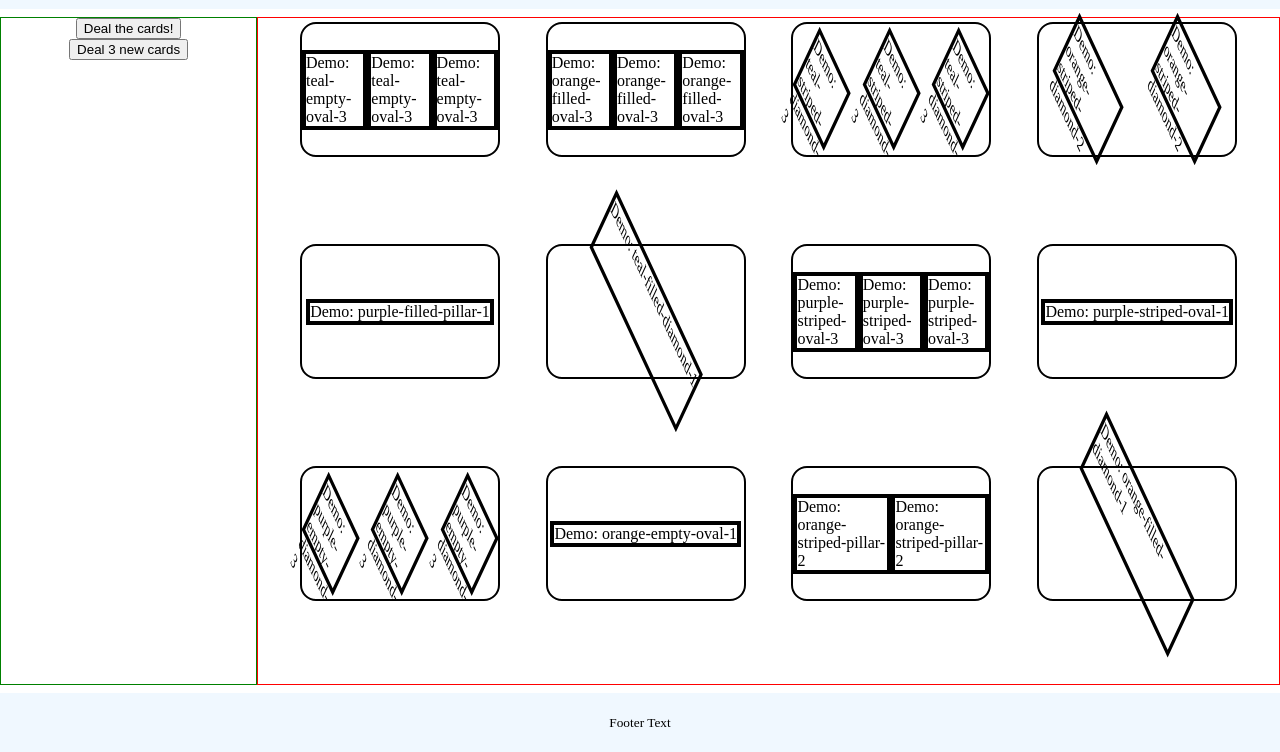
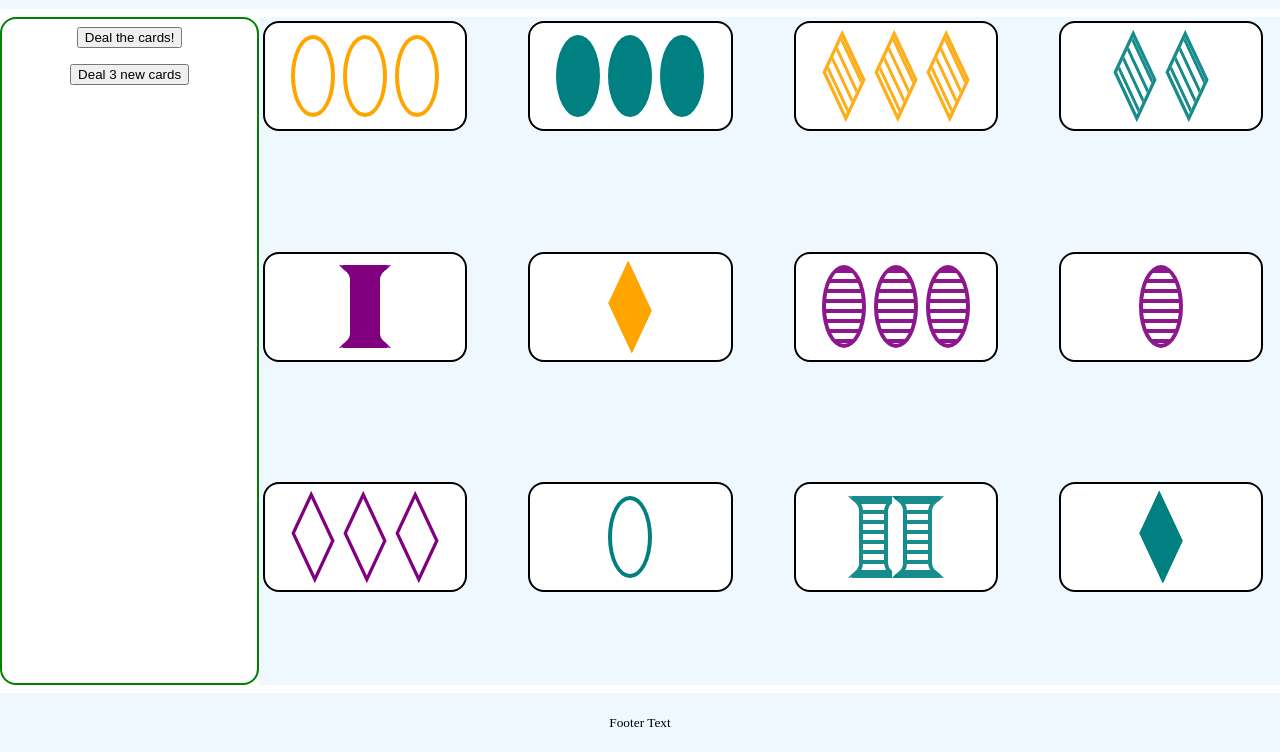
Before and after one commit to timmellis/The_Game_of_Set, a plain HTML site: page play.html in a window 1280 px wide. Both pictures are taken after a click on the button "Deal the cards!". Shown: the part 48-800 px from the top of the page. Drawn offline with Linux system fonts and the light colour scheme.

Commit message:
4: still tinkering with css layout; added indiv'l eventListeners, some win conditions

```diff
--- a/script.js
+++ b/script.js
@@ -5,9 +5,9 @@ const drawThreeButton = document.querySelector("#draw-three-btn");
 
 const options = {
   "number": [1, 2, 3],
-  "color": ["purple","teal","orange"],
+  "color": ["A","B","C"],
   "fill": ["filled","empty","striped"],
-  "shape": ["diamond","oval","pillar"]
+  "shape": ["diamond","oval","numeral"]
 };
 
 class Card {
@@ -17,14 +17,18 @@ class Card {
     this.fill = fill;
     this.shape = shape;
     this.id = id;
+    this.isActive = false;
   }
-  isActive() {
+  toggleActive() {
     console.log(`${this.id} got clicked.`);
+
   }
 }
 
 // Generate the complete deck
 let deck = [];
+let onTheBoard = [];
+let selectedCards = [];
 
 function makeDeck() {
   const keys = Object.keys(options);
@@ -68,6 +72,51 @@ function drawThree() {
   return drawSet;
 }
 
+
+
+function winCheckNum(arr) {
+  if (arr[0].number == arr[1].number && arr[1].number == arr[2].number) return true;
+   else if (arr[0].number != arr[1].number && arr[0].number != arr[2].number && arr[1].number != arr[2].number) return true;
+    else return false;
+}
+function winCheckShape(arr) {
+  if (arr[0].shape == arr[1].shape && arr[1].shape == arr[2].shape) return true;
+   else if (arr[0].shape != arr[1].shape && arr[0].shape != arr[2].shape && arr[1].shape != arr[2].shape) return true;
+    else return false;
+}
+function winCheckColor(arr) {
+  if (arr[0].color == arr[1].color && arr[1].color == arr[2].color) return true;
+   else if (arr[0].color != arr[1].color && arr[0].color != arr[2].color && arr[1].color != arr[2].color) return true;
+    else return false;
+}
+function winCheckFill(arr) {
+  if (arr[0].fill == arr[1].fill && arr[1].fill == arr[2].fill) return true;
+   else if (arr[0].fill != arr[1].fill && arr[0].fill != arr[2].fill && arr[1].fill != arr[2].fill) return true;
+    else return false;
+}
+
+
+function checkForSet(arr) {
+  if (winCheckNum(arr)) {
+    console.log("Numbers check out!");
+   } else {
+     console.log("nope! Removing active...");
+     selectedCards.forEach(e => {
+       const thisNode = document.getElementById(e.id);
+       thisNode.classList.remove("selected");
+       e.isActive = false;
+     })
+     selectedCards = [];
+
+     console.log("Removed!", arr, selectedCards);
+   }
+}
+
+
+
+
+
+
 function dealCards(arr) {
   arr.forEach(e => {
     // Create a card-wrapper div, set class and id
@@ -85,12 +134,34 @@ function dealCards(arr) {
     thisShape.setAttribute("id",`${e.id}-${i}`); // Set unique id.
 
       // DUMMY TEXT JUST TO SEE THAT IT'S WORKING (before styling for shapes is complete)
-      thisShape.innerText = `Demo: ${e.id}`;
+      // thisShape.innerText = `Demo: ${e.id}`;
 
       domCard.appendChild(thisShape);       // Append the current shape div to card-wrapper div
 
     }
-    gameBoard.appendChild(domCard);         // Append ALL of that to DOM gameBoard
+    gameBoard.appendChild(domCard);         // Append ALL of that to DOM gameBoard.
+    onTheBoard.push(e);                     // Adds card object to the onTheTable array.
+
+    domCard.addEventListener('click', () => {
+      console.log(`you clicked ${e.id}`);
+
+      // Check if e is in the SelectedCards array: if not, add it; if yes, find it and remove it.
+      if (!selectedCards.includes(e)) selectedCards.push(e);
+       else if (selectedCards[0] == e) selectedCards.shift();
+        else selectedCards.pop();
+
+
+      e.isActive = !e.isActive;                                   // Should move this to the end, and reshuffle the logic here.
+      e.isActive ? domCard.classList.add("selected") : domCard.classList.remove("selected");
+      console.log(selectedCards);
+
+
+      // If this was the 3rd card, check for win conditions
+      if (selectedCards.length > 2) {
+        checkForSet(selectedCards);
+        console.log("checking...");
+      }
+    })
   })
 }
 
--- a/style.css
+++ b/style.css
@@ -107,29 +107,31 @@ main.play-page {
 }
 
 #game-sidebar {
-  border: solid thin green;
+  border: solid 2px green;
+  border-radius: 16px;
   box-sizing: border-box;
   display: flex;
   flex-direction: column;
   justify-content: flex-start;
   align-items: center;
   flex: 1;
+} #game-sidebar > button {
+  margin: 8px auto;
 }
 #game-board {
   flex: 4;
   box-sizing: border-box;
-  border:solid thin red;
-  display: flex;
-  flex-direction: row;
-  justify-content: space-evenly;
-  align-items: flex-start;
-  flex-wrap: wrap;
+  display: grid;
+  grid-template: repeat(3, 33%) / repeat(4, 25%);
+  grid-gap: 10px;
+  background: aliceblue;
 }
 .card {
   box-sizing: border-box;
-  height: min(135px,33%);
-  width: 200px;
+  height: 50%;
+  width: 80%;
   margin:4px;
+  background: white;
 
   border: solid 2px black;
   border-radius:16px;
@@ -138,14 +140,89 @@ main.play-page {
   justify-content: center;
   align-items:center;
 }
+.card.selected {
+  box-shadow: 0 0 5px red;
+}
 
-
-.shape-object {
+.shape-object, .shape-object::before, .shape-object::after {
   border: solid 4px black;
 }
+
+:root {
+--colorA: purple;
+--colorB: orange;
+--colorC: teal;
+}
+.color-A, .color-A::before, .color-A::after {
+  color: var(--colorA);
+  border-color: var(--colorA);
+} .fill-filled.color-A {
+  background-color: var(--colorA);
+} .fill-striped.color-A {
+  background-color: #fff;
+  opacity: 0.9;
+  background-image: linear-gradient(0deg, #fff 65%, var(--colorA) 35%);
+  background-size: 10px 10px;
+}
+.color-B, .color-B::before, .color-B::after {
+  color: var(--colorB);
+  border-color: var(--colorB);
+} .fill-filled.color-B {
+  background-color: var(--colorB);
+} .fill-striped.color-B {
+  background-color: #fff;
+  opacity: 0.9;
+  background-image: linear-gradient(0deg, #fff 65%, var(--colorB) 35%);
+  background-size: 10px 10px;
+}
+.color-C, .color-C::before, .color-C::after {
+  color: var(--colorC);
+  border-color: var(--colorC);
+} .fill-filled.color-C {
+  background-color: var(--colorC);
+} .fill-striped.color-C {
+  background-color: #fff;
+  opacity: 0.9;
+  background-image: linear-gradient(0deg, #fff 65%, var(--colorC) 35%);
+  background-size: 10px 10px;
+}
+.shape-object.fill-empty {
+  background-color: white;
+}
+
 .shape-diamond {
-    height: 40%;
-    width:calc(this.height*.4);
-    transform: rotate(45deg) skew(20deg, 20deg);
-  }
+  height: 34%;
+  width: 22%;
+  transform: rotate(45deg) skew(20deg, 20deg);
+  background-image: (45deg);
 }
+.shape-oval {
+  margin: 0 4px;
+  height: 70%;
+  width: 18%;
+  padding: 0;
+  border-radius: 50%;
+}
+.shape-numeral {
+  z-index:1;
+  height: 70%;
+  width: 18%;
+  position: relative;
+} .shape-numeral::before, .shape-numeral::after {
+  z-index:10;
+  content: '';
+  position: absolute;
+  width: 20%;
+  height: 100%;
+  top: -4px;
+  background:white;
+}
+.shape-numeral::before {
+  left: -8px;
+  border-radius: 0 30px 30px 0;
+  border-left-color:transparent;
+} .shape-numeral::after {
+  right: -8px;
+  border-radius: 30px 0 0 30px ;
+  border-right-color:transparent;
+}
```
Also changed, not shown: images/diamond-svgrepo-com.svg (added), 1 other file.
